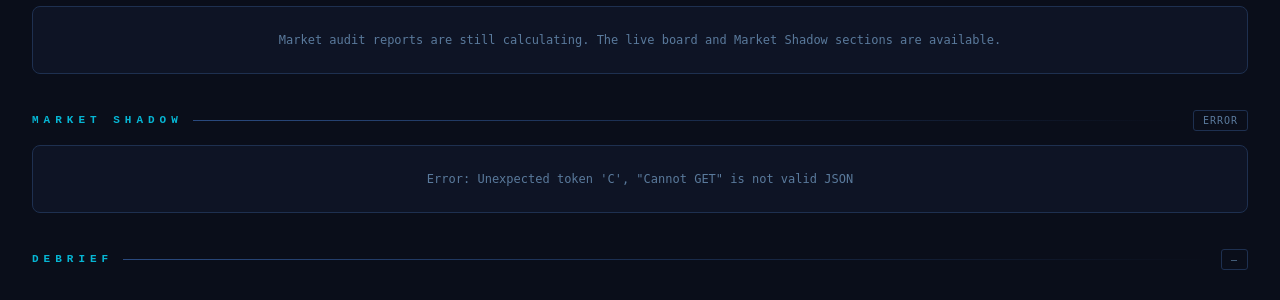
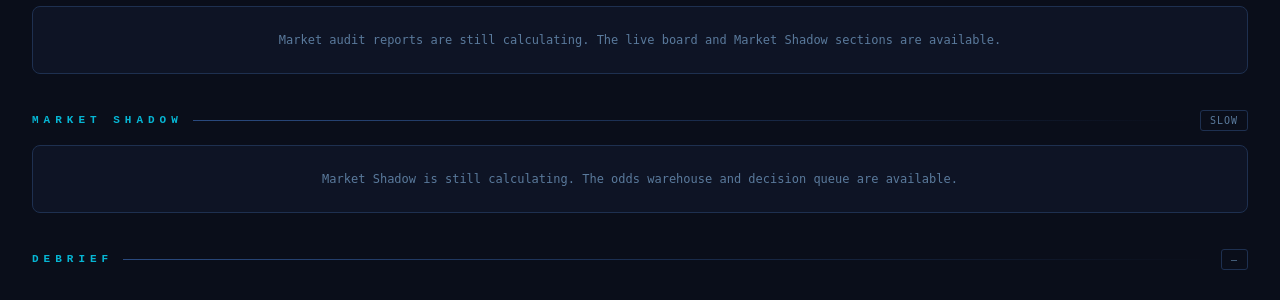
Before and after one commit to plummer92/mlb-ai-betting-tool, a Python web app: template app/templates/dashboard.html in a window 1280 px wide. Shown: the part 1436-1736 px from the top of the page. Run offline with Jinja, Linux system fonts and the light colour scheme; the template is opened without the code that fills it, so the values that code supplies are empty.

Commit message:
Soften market shadow timeout state

```diff
--- a/app/templates/dashboard.html
+++ b/app/templates/dashboard.html
@@ -2318,9 +2318,9 @@ async function loadMarketShadow() {
         <tbody>${liveRows || '<tr><td colspan="7"><div class="empty compact">No sharp move rows yet.</div></td></tr>'}</tbody>
       </table>`;
   } catch(e) {
-    $('market-shadow-badge').textContent = 'ERROR';
+    $('market-shadow-badge').textContent = 'SLOW';
     $('market-shadow-summary').innerHTML = '';
-    $('market-shadow-table').innerHTML = `<div class="empty">Error: ${esc(e.message)}</div>`;
+    $('market-shadow-table').innerHTML = `<div class="empty">Market Shadow is still calculating. The odds warehouse and decision queue are available.</div>`;
   }
 }
 
```
